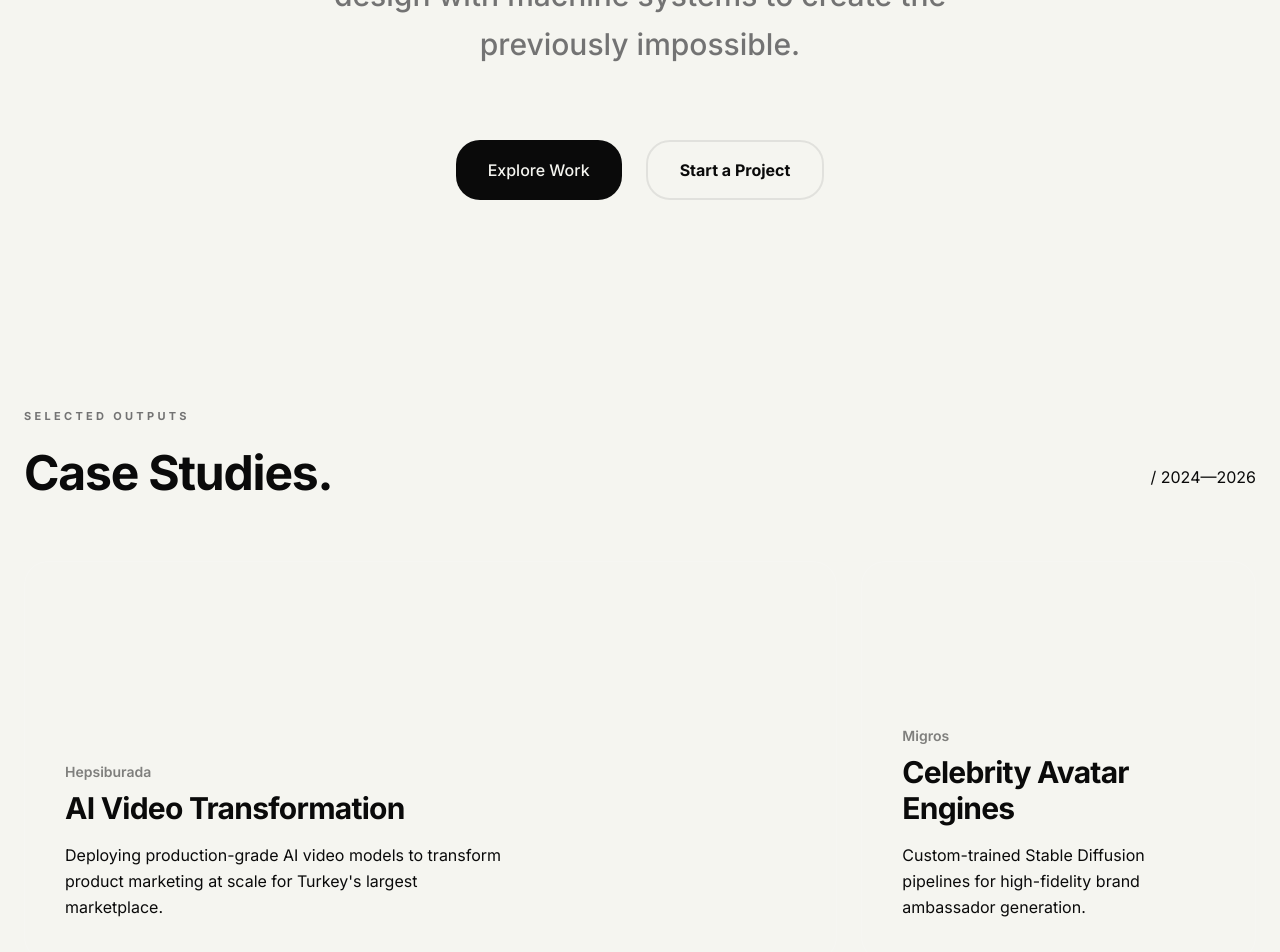
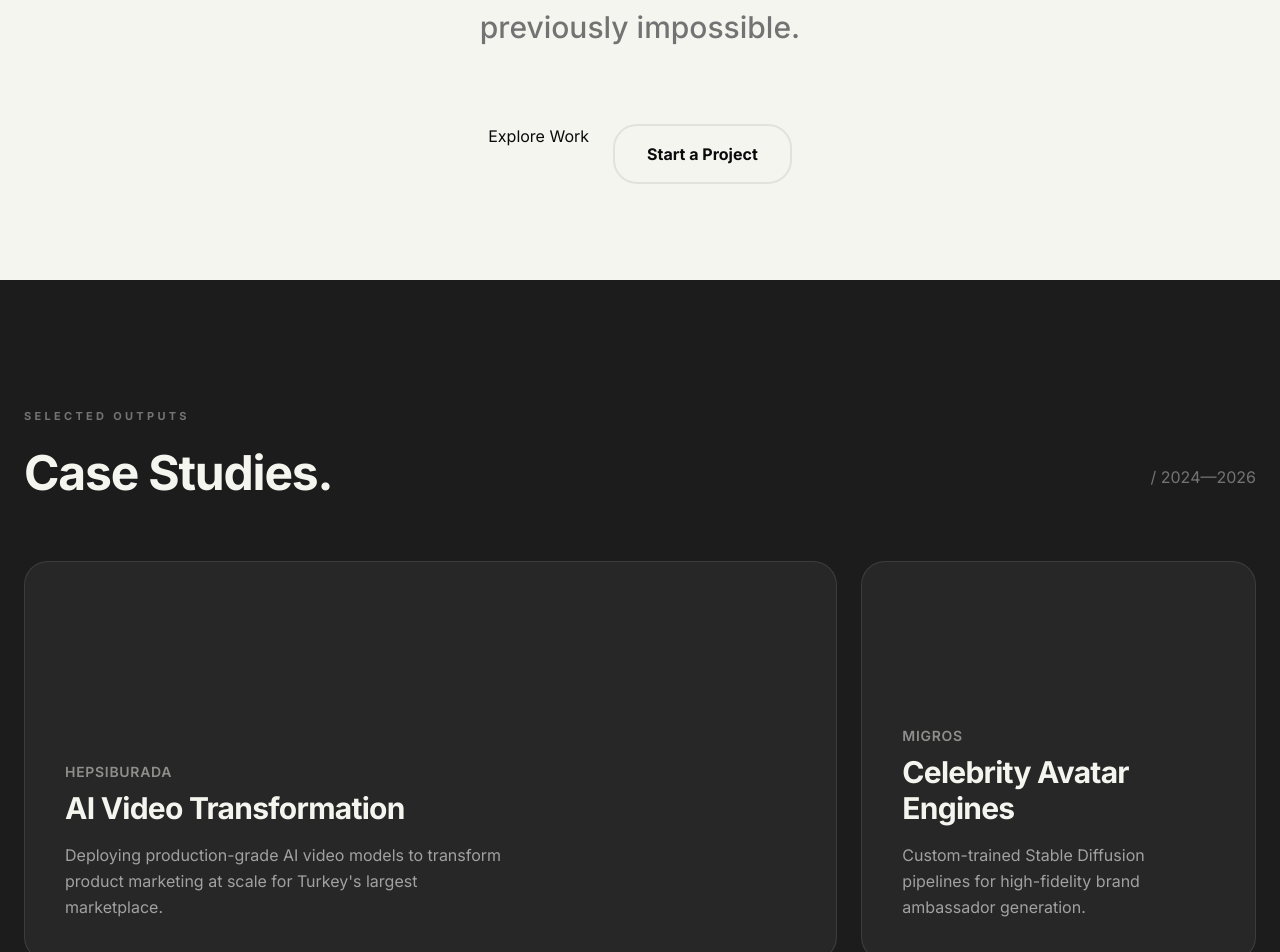
Before and after one commit to mutluai/mehmetmutlu-portfolio, a Next.js app: page / in a window 1280 px wide. Shown: the part 520-1472 px from the top of the page. Built offline with nearby package versions, Linux system fonts and the light colour scheme.

Commit message:
fix: resolve preloader overlap and implement project detail drawers

```diff
--- a/app/globals.css
+++ b/app/globals.css
@@ -18,20 +18,21 @@
   }
 }
 
-@layer components {
-  .bento-card {
-    @apply bg-white border border-brand-border rounded-3xl p-8 transition-all duration-700 ease-[cubic-bezier(0.23,1,0.32,1)] hover:shadow-2xl hover:-translate-y-2;
+@layer utilities {
+  .animate-slide-left {
+    animation: slide-left 0.8s cubic-bezier(0.23, 1, 0.32, 1) forwards;
   }
 
-  .btn-primary {
-    @apply inline-flex items-center justify-center px-8 py-4 bg-brand-black text-brand-beige rounded-3xl font-medium transition-all duration-500 hover:scale-[1.02] active:scale-[0.98] hover:shadow-lg;
+  @keyframes slide-left {
+    from {
+      transform: translateX(100%);
+    }
+    to {
+      transform: translateX(0);
+    }
   }
 
-  .section-label {
-    @apply text-[11px] uppercase tracking-[0.3em] font-bold text-brand-muted mb-6 block;
-  }
-
-  .reveal {
+  .animate-reveal {
     animation: reveal-up 1.2s cubic-bezier(0.23, 1, 0.32, 1) forwards;
     opacity: 0;
   }
--- a/components/Preloader.tsx
+++ b/components/Preloader.tsx
@@ -7,27 +7,39 @@ const Preloader = () => {
   const [isVisible, setIsVisible] = useState(true);
 
   useEffect(() => {
+    // Lock scroll while preloading
+    document.body.style.overflow = 'hidden';
+
     const interval = setInterval(() => {
       setPercent((prev) => {
         if (prev >= 100) {
           clearInterval(interval);
-          setTimeout(() => setIsVisible(false), 1000);
+          setTimeout(() => {
+            setIsVisible(false);
+            // Unlock scroll after transition completes
+            document.body.style.overflow = '';
+          }, 1000);
           return 100;
         }
-        return prev + Math.floor(Math.random() * 10) + 1;
+        return prev + Math.floor(Math.random() * 8) + 1;
       });
     }, 50);
 
-    return () => clearInterval(interval);
+    return () => {
+      clearInterval(interval);
+      document.body.style.overflow = '';
+    };
   }, []);
 
   if (!isVisible) return null;
 
   return (
-    <div className={`fixed inset-0 z-[100] flex items-center justify-center bg-lab-charcoal text-lab-beige transition-transform duration-1000 ease-[cubic-bezier(0.87,0,0.13,1)] ${percent === 100 ? '-translate-y-full' : 'translate-y-0'}`}>
-      <div className="text-center space-y-4">
-        <div className="text-sm font-bold tracking-[0.4em] uppercase opacity-50">Mehmet Mutlu / Intelligence</div>
-        <div className="text-8xl md:text-9xl font-bold tabular-nums tracking-tighter">
+    <div
+      className={`fixed inset-0 z-[9999] flex items-center justify-center bg-[#1c1c1c] text-[#f5f5f0] transition-transform duration-[1000ms] ease-[cubic-bezier(0.87,0,0.13,1)] ${percent === 100 ? '-translate-y-full' : 'translate-y-0'}`}
+    >
+      <div className="text-center space-y-6">
+        <div className="text-xs font-bold tracking-[0.5em] uppercase opacity-40">Intelligence System Active</div>
+        <div className="text-8xl md:text-[12rem] font-bold tabular-nums tracking-tighter leading-none">
           {percent.toString().padStart(3, '0')}
         </div>
       </div>
--- a/components/Projects.tsx
+++ b/components/Projects.tsx
@@ -1,50 +1,84 @@
-import React from 'react';
+'use client';
+
+import React, { useState, useEffect } from 'react';
 
 const projects = [
   {
+    id: "hepsiburada",
     brand: "Hepsiburada",
     title: "AI Video Transformation",
     desc: "Deploying production-grade AI video models to transform product marketing at scale for Turkey's largest marketplace.",
+    details: "Built a fully autonomous AI video production pipeline that generates high-fidelity marketing assets from product data. Leveraged custom diffusion models and automated post-production workflows to reduce cost-per-asset by 90%.",
+    stack: ["Next.js", "Stable Video Diffusion", "Python", "Supabase", "Cloudflare Workers"],
     size: "large"
   },
   {
+    id: "migros",
     brand: "Migros",
     title: "Celebrity Avatar Engines",
     desc: "Custom-trained Stable Diffusion pipelines for high-fidelity brand ambassador generation.",
+    details: "Developed proprietary LoRA training protocols to digitize celebrities for Migros marketing campaigns. This system allows for consistent, multi-environment character generation while maintaining perfect likeness.",
+    stack: ["Stable Diffusion", "Kohya_ss", "LoRA", "ComfyUI", "React"],
     size: "small"
   },
   {
+    id: "turknet",
     brand: "Turknet",
     title: "The Grok Integration",
     desc: "Pioneering the first real-world deployment of xAI's Grok for enterprise customer intelligence.",
+    details: "Integrated xAI's Grok API to process vast streams of customer sentiment and technical support logs. The system identifies high-signal issues in real-time, significantly improving technical response times.",
+    stack: ["xAI Grok", "TypeScript", "Next.js", "Vercel AI SDK", "Prisma"],
     size: "small"
   },
   {
+    id: "sabanci",
     brand: "Sabancı Foundation",
     title: "Vision of Sakıp Sabancı",
     desc: "Restoring and reimagining a legacy through generative AI, bridging history with modern synthesis.",
+    details: "A cultural preservation project using generative AI to 'bring back' the voice and vision of Sakıp Sabancı. Used advanced voice cloning and deep-learning image restoration to create a high-fidelity digital legacy.",
+    stack: ["ElevenLabs", "LivePortrait", "OpenAI GPT-4", "Custom RLHF"],
     size: "medium"
   }
 ];
 
 const Projects = () => {
+  const [selectedProject, setSelectedProject] = useState(null);
+
+  // Close on escape key
+  useEffect(() => {
+    const handleEsc = (e) => {
+      if (e.key === 'Escape') setSelectedProject(null);
+    };
+    window.addEventListener('keydown', handleEsc);
+    return () => window.removeEventListener('keydown', handleEsc);
+  }, []);
+
+  // Prevent background scroll when modal is open
+  useEffect(() => {
+    if (selectedProject) {
+      document.body.style.overflow = 'hidden';
+    } else {
+      document.body.style.overflow = '';
+    }
+  }, [selectedProject]);
+
   return (
-    <section id="projects" className="py-32 px-6 bg-lab-charcoal text-lab-beige">
+    <section id="projects" className="py-32 px-6 bg-[#1c1c1c] text-[#f5f5f0]">
       <div className="max-w-7xl mx-auto">
-        <div className="mb-16 flex justify-between items-end animate-reveal">
+        <div className="mb-16 flex justify-between items-end">
           <div>
-            <span className="section-label text-lab-muted/60">Selected Outputs</span>
+            <span className="text-[11px] uppercase tracking-[0.3em] font-bold text-neutral-500 mb-6 block">Selected Outputs</span>
             <h2 className="text-4xl md:text-5xl font-bold tracking-tight">Case Studies.</h2>
           </div>
-          <div className="hidden md:block pb-2 text-lab-muted">/ 2024—2026</div>
+          <div className="hidden md:block pb-2 text-neutral-500">/ 2024—2026</div>
         </div>
 
         <div className="grid grid-cols-1 md:grid-cols-12 gap-6 auto-rows-[400px]">
           {projects.map((p, i) => (
             <div
-              key={i}
-              style={{ animationDelay: `${i * 100}ms` }}
-              className={`animate-reveal group relative rounded-3xl overflow-hidden bg-white/5 border border-white/10 p-10 flex flex-col justify-end transition-all duration-700 hover:bg-white/10 ${
+              key={p.id}
+              onClick={() => setSelectedProject(p)}
+              className={`group relative rounded-3xl overflow-hidden bg-white/5 border border-white/10 p-10 flex flex-col justify-end transition-all duration-700 cursor-pointer hover:bg-white/10 ${
                 p.size === 'large' ? 'md:col-span-8' :
                 p.size === 'medium' ? 'md:col-span-7' : 'md:col-span-4' || 'md:col-span-5'
               }`}
@@ -55,14 +89,72 @@ const Projects = () => {
                 </svg>
               </div>
               <div className="relative z-10">
-                <span className="text-sm font-semibold opacity-50 mb-2 block">{p.brand}</span>
+                <span className="text-sm font-semibold opacity-50 mb-2 block uppercase tracking-wider">{p.brand}</span>
                 <h3 className="text-3xl font-bold mb-4 tracking-tight">{p.title}</h3>
-                <p className="text-lab-muted max-w-md leading-relaxed">{p.desc}</p>
+                <p className="text-neutral-400 max-w-md leading-relaxed">{p.desc}</p>
               </div>
             </div>
           ))}
         </div>
       </div>
+
+      {/* Premium Project Drawer/Modal */}
+      {selectedProject && (
+        <div className="fixed inset-0 z-[10000] flex items-center justify-end">
+          {/* Backdrop */}
+          <div
+            className="absolute inset-0 bg-black/80 backdrop-blur-sm transition-opacity duration-500"
+            onClick={() => setSelectedProject(null)}
+          />
+
+          {/* Drawer Content */}
+          <div className="relative w-full max-w-2xl h-full bg-[#f5f5f0] text-[#1c1c1c] p-8 md:p-16 overflow-y-auto animate-slide-left shadow-2xl">
+            <button
+              onClick={() => setSelectedProject(null)}
+              className="absolute top-8 right-8 p-3 rounded-full hover:bg-black/5 transition-colors focus:outline-none"
+              aria-label="Close Case Study"
+            >
+              <svg width="24" height="24" viewBox="0 0 24 24" fill="none" stroke="currentColor" strokeWidth="2">
+                <path d="M18 6L6 18M6 6l12 12"/>
+              </svg>
+            </button>
+
+            <div className="space-y-12">
+              <div className="animate-reveal" style={{ animationDelay: '100ms' }}>
+                <span className="text-xs font-bold uppercase tracking-[0.3em] text-neutral-400 block mb-4">{selectedProject.brand}</span>
+                <h2 className="text-4xl md:text-6xl font-bold tracking-tighter leading-none">{selectedProject.title}</h2>
+              </div>
+
+              <div className="space-y-6 animate-reveal" style={{ animationDelay: '200ms' }}>
+                <h4 className="text-xs font-bold uppercase tracking-[0.3em] text-neutral-400">Technical Breakdown</h4>
+                <p className="text-xl leading-relaxed text-neutral-700">
+                  {selectedProject.details}
+                </p>
+              </div>
+
+              <div className="space-y-6 animate-reveal" style={{ animationDelay: '300ms' }}>
+                <h4 className="text-xs font-bold uppercase tracking-[0.3em] text-neutral-400">Tech Stack</h4>
+                <div className="flex flex-wrap gap-2">
+                  {selectedProject.stack.map((item) => (
+                    <span key={item} className="px-4 py-2 border border-black/10 rounded-full text-sm font-medium">
+                      {item}
+                    </span>
+                  ))}
+                </div>
+              </div>
+
+              <div className="pt-12 animate-reveal" style={{ animationDelay: '400ms' }}>
+                <button
+                  onClick={() => setSelectedProject(null)}
+                  className="w-full py-5 bg-black text-white rounded-3xl font-bold text-lg hover:scale-[0.99] transition-transform active:scale-95"
+                >
+                  Close Case Study
+                </button>
+              </div>
+            </div>
+          </div>
+        </div>
+      )}
     </section>
   );
 };
```
